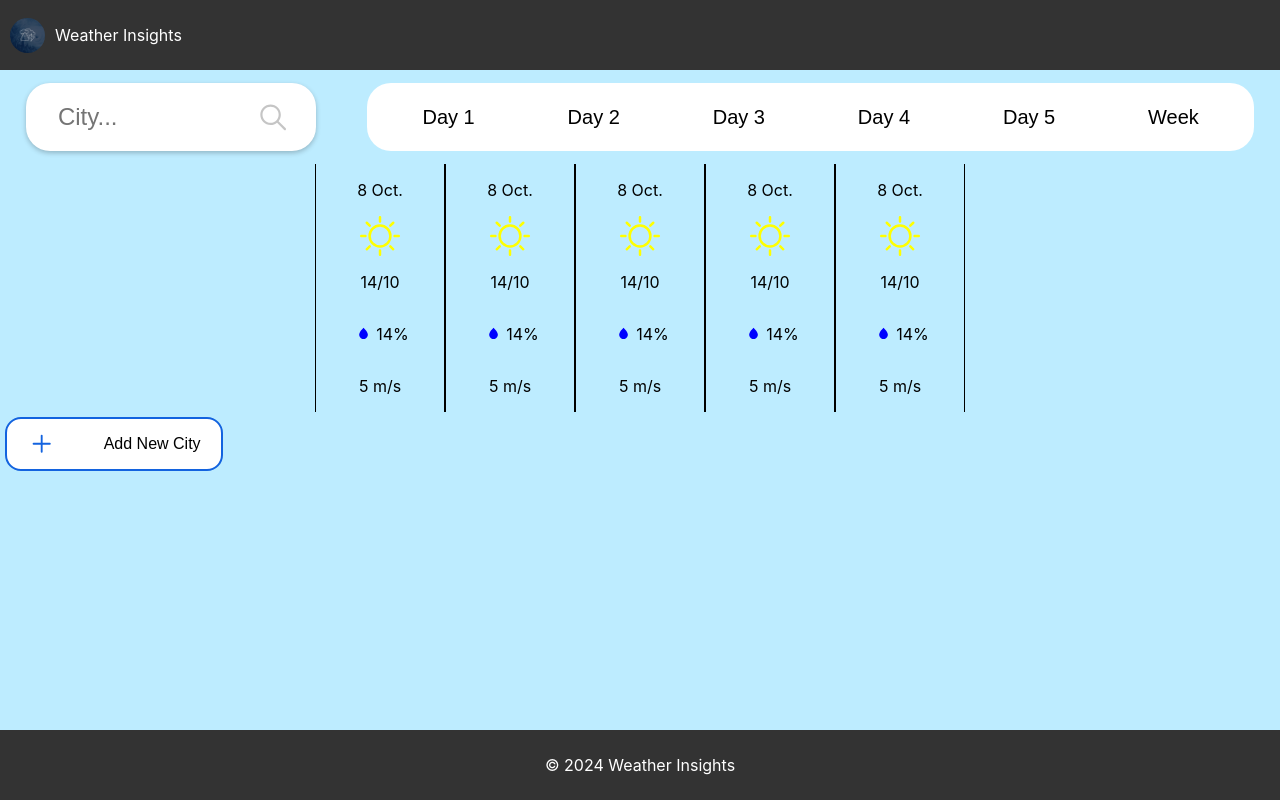
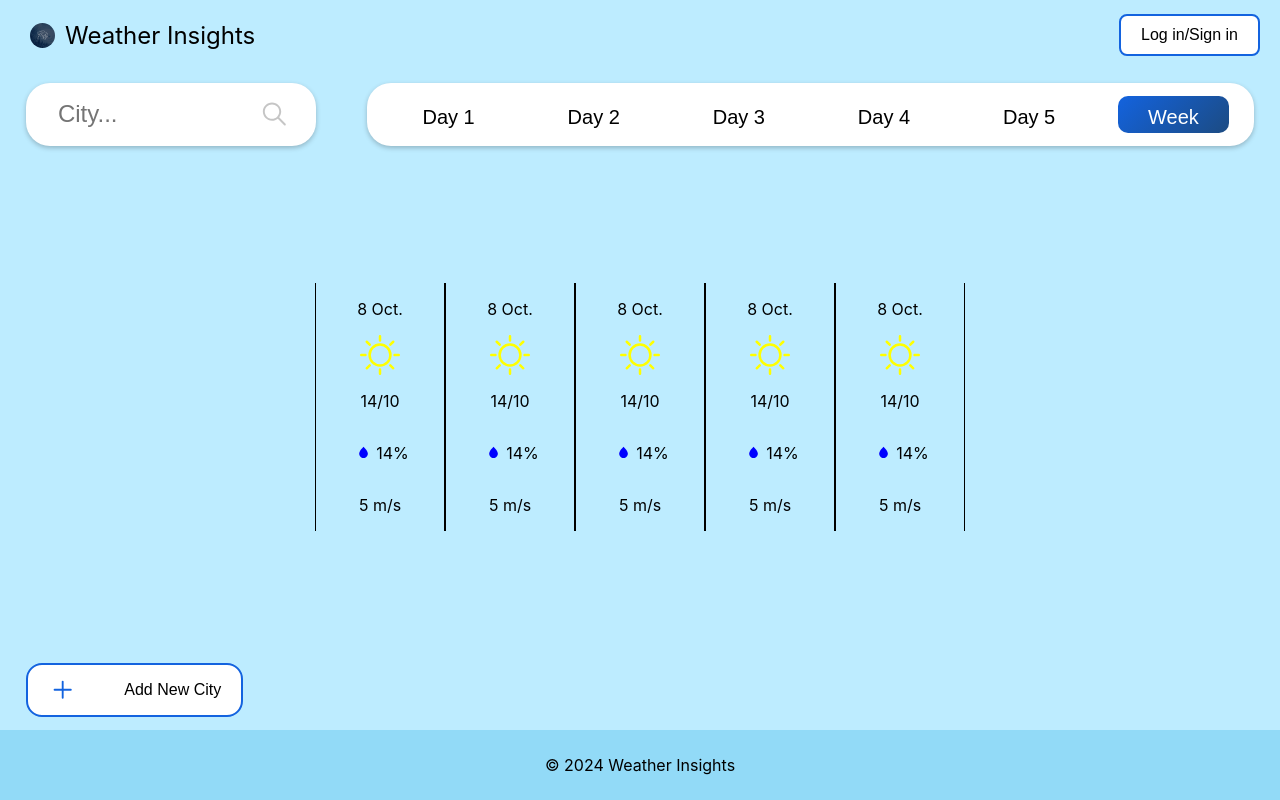
Before and after one commit to data-opser/weather-insights, a React (Create React App) app in the folder frontend/: page / in a window 1280 px wide. Built offline with nearby package versions, Linux system fonts and the light colour scheme.

Commit message:
fixed main page

```diff
--- a/frontend/src/components/Header.js
+++ b/frontend/src/components/Header.js
@@ -1,11 +1,27 @@
+import React, { useState } from 'react';
 import '../styles/Header.css';
 import logo from '../images/logo.png';
 
 function Header() {
+  const [isLoginClicked, setIsLoginClicked] = useState(false);
+
+  // Функція для зміни стану кнопки при натисканні
+  const handleLoginClick = () => {
+    setIsLoginClicked(!isLoginClicked);
+  };
+
   return (
     <div className="header">
-      <img className="logo" src={logo} alt="company-logo"></img>
-      <p>Weather Insights</p>
+      <div className='block-with-logo'>
+        <img className="logo" src={logo} alt="company-logo"></img>
+        <p>Weather Insights</p>
+      </div>
+      <button
+        className={`login-button ${isLoginClicked ? 'blue' : ''}`}
+        onClick={handleLoginClick}
+      >
+        Log in/Sign in
+      </button>
     </div>
   );
 }
--- a/frontend/src/components/Weekbuttons.js
+++ b/frontend/src/components/Weekbuttons.js
@@ -1,9 +1,9 @@
 import React, { useState } from 'react';
-import '../styles/Weekbuttons.css'
+import '../styles/Weekbuttons.css';
 
 function Weekbuttons() {
-    // Створюємо стан для збереження стану кнопок
-    const [activeButton, setActiveButton] = useState(null);
+    // Встановлюємо початковий стан на 6 (кнопка "Week" буде активною)
+    const [activeButton, setActiveButton] = useState(6);
 
     // Функція для обробки натискання на кнопку
     const handleButtonClick = (index) => {
--- a/frontend/src/styles/AddCityButton.css
+++ b/frontend/src/styles/AddCityButton.css
@@ -4,7 +4,7 @@
     border: none;
     padding: 10px 20px;
     cursor: pointer;
-    margin: 5px;
+    margin: 1% 2%;
     font-size: 16px;
     border-radius: 1em;
     transition: background-color 0.3s, color 0.3s;
--- a/frontend/src/styles/App.css
+++ b/frontend/src/styles/App.css
@@ -1,4 +1,5 @@
 .App {
+  background-color: #BDECFF;
   min-height: 100vh;
   display: grid;
   grid-template-rows: 70px 1fr 70px;
--- a/frontend/src/styles/CitySearch.css
+++ b/frontend/src/styles/CitySearch.css
@@ -1,6 +1,5 @@
 .CitySearch {
     margin: 1% 2%;
-
     cursor: pointer;
     display: flex;
     padding: 1% 2%;
@@ -10,6 +9,7 @@
     box-shadow: 0 2px 5px rgba(0, 0, 0, 0.231);
     justify-content: space-between;
     width: 20%;
+    height: 40%;
 }
 
 .CitySearch input {
--- a/frontend/src/styles/Footer.css
+++ b/frontend/src/styles/Footer.css
@@ -1,7 +1,7 @@
 .footer {
-  background: #333;
+  background: #92daf7;
   display: flex;
   align-items: center;
   justify-content: center;
-  color:white;
+
 }
--- a/frontend/src/styles/Header.css
+++ b/frontend/src/styles/Header.css
@@ -1,12 +1,45 @@
 .header {
-  background: #333;
   display: flex;
   align-items: center;
-  color:white;
+  justify-content: space-between; /* Вирівнюємо елементи */
+  padding: 10px 20px; /* Додаємо трохи простору */
 }
 
+.header p {
+  font-size: 24px;
+}
+.block-with-logo {
+  display: flex;
+  height: 100%;
+  align-items: center;
+}
 .logo {
   border-radius: 50%;
   height: 50%;
   padding: 10px;
 }
+
+/* Нові стилі для кнопки "Log in/Sign in" */
+.login-button {
+  background-color: white;
+  color: black;
+  border: none;
+  padding: 10px 20px;
+  cursor: pointer;
+  transition: background-color 0.3s, color 0.3s;
+  border-radius: 0.5em;
+  font-size: 16px;
+  border: 2px solid #1363DF;
+}
+
+/* Колір кнопки при наведенні */
+.login-button:hover {
+  background-color: #E8F1FF;
+}
+
+/* Синій колір кнопки, коли вона натиснута */
+.login-button.blue {
+  background: rgb(19,99,223);
+  background: linear-gradient(135deg, rgba(19,99,223,1) 0%, rgba(28,75,130,1) 100%);
+  color: white;
+}
--- a/frontend/src/styles/Main.css
+++ b/frontend/src/styles/Main.css
@@ -1,7 +1,8 @@
 .Main {
-    background-color: #BDECFF;
+
     display: flex;
     flex-direction: column;
+    justify-content: space-between;
 }
 .top-elements {
     display: flex;
--- a/frontend/src/styles/Weekbuttons.css
+++ b/frontend/src/styles/Weekbuttons.css
@@ -6,6 +6,8 @@
     margin: 1% 2%;
     display: flex;
     justify-content: space-between;
+    height: 40%;
+    box-shadow: 0 2px 5px rgba(0, 0, 0, 0.231);
 }
 .week-buttons button {
     background-color: white;
```
